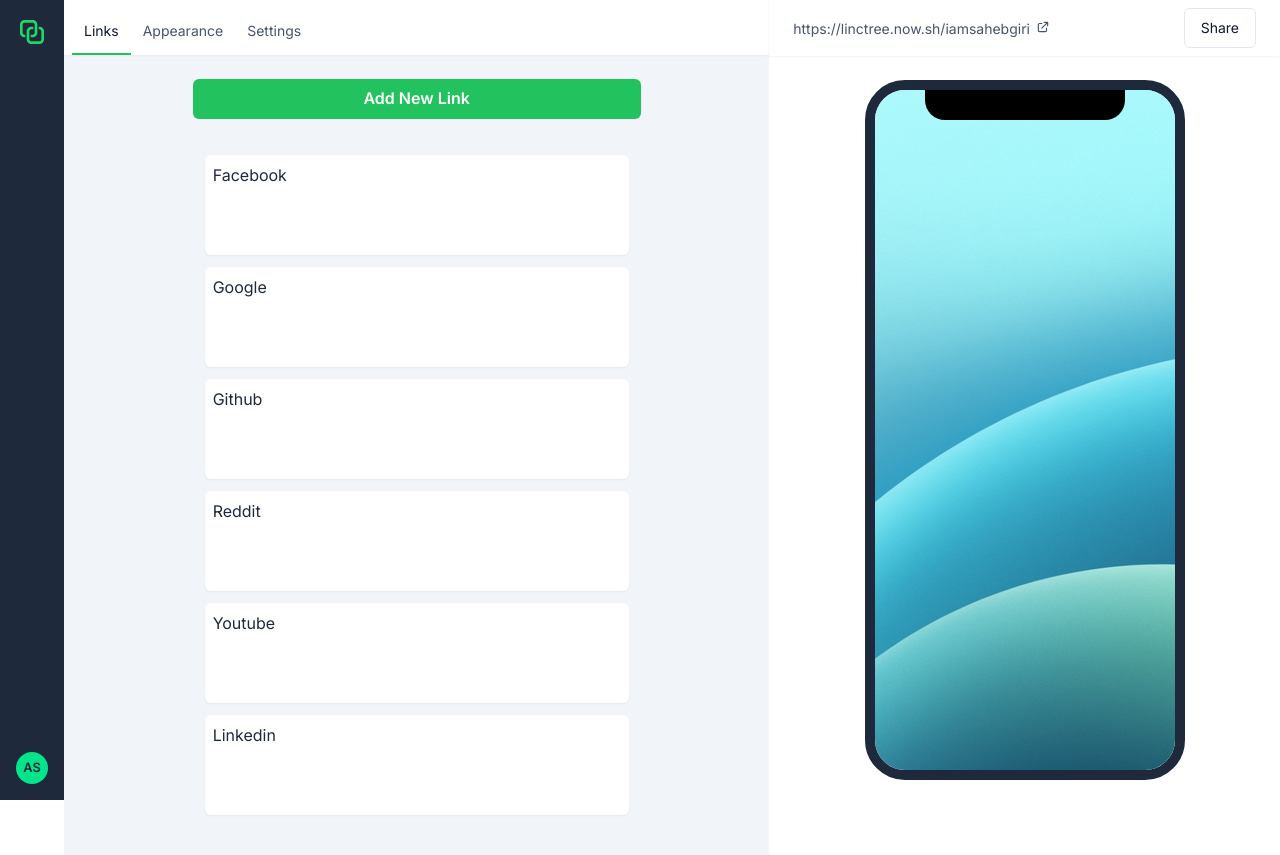
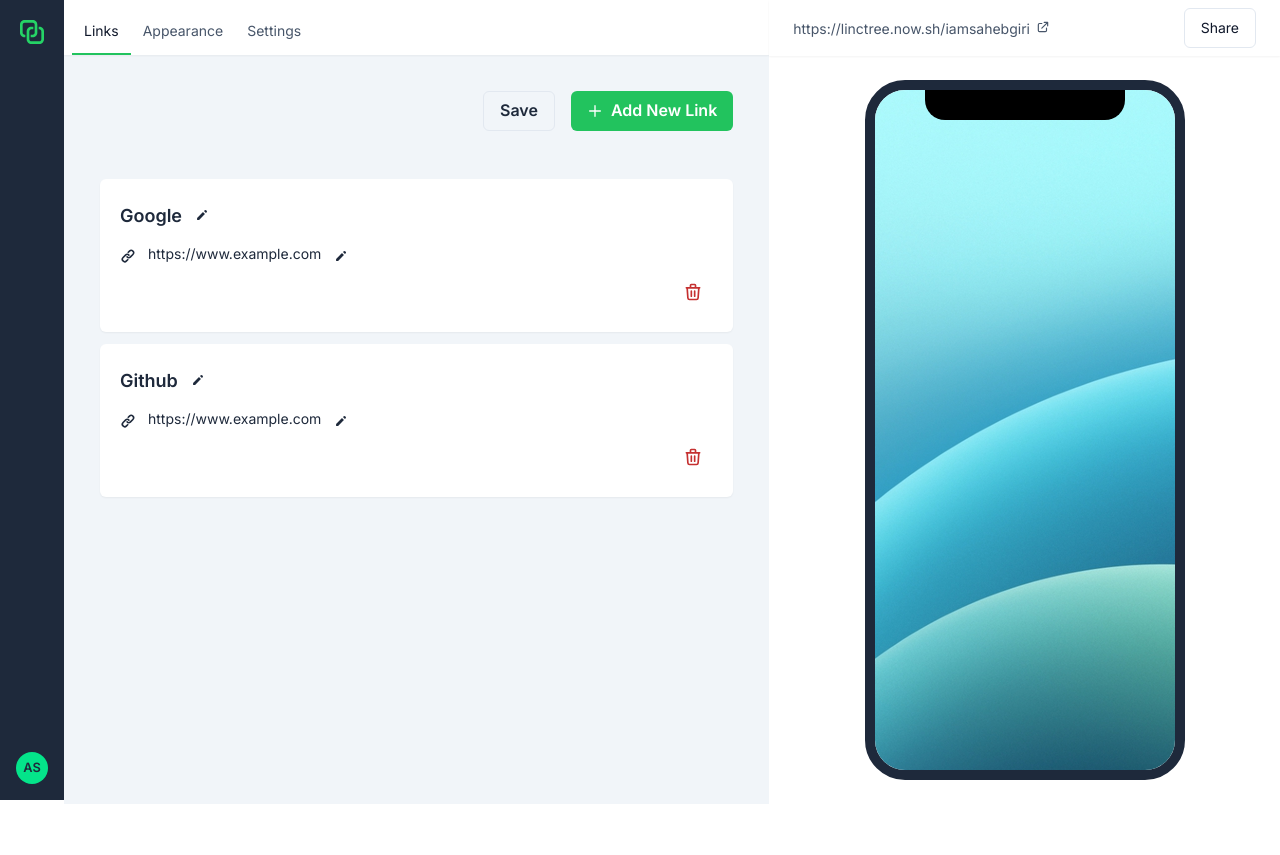
Before and after one commit to iamsahebgiri/linctree, a Next.js app: page /dashboard in a window 1280 px wide. After the commit the page ends 804 px from the top, so only its background shows below. Built offline with nearby package versions, Linux system fonts and the light colour scheme.

Commit message:
added editable text field component

```diff
--- a/components/DashboardShell.js
+++ b/components/DashboardShell.js
@@ -39,7 +39,7 @@
   ];
   return (
     <Box>
-      <Flex position="fixed">
+      <Flex position="fixed" zIndex={3}>
         <Flex
           width={['100vw', '64px']}
           flexDir={['row', 'column']}
--- a/components/DraggableLinks.js
+++ b/components/DraggableLinks.js
@@ -1,6 +1,7 @@
-import { useState } from 'react';
 import { DragDropContext, Droppable, Draggable } from 'react-beautiful-dnd';
-import { Box } from '@chakra-ui/react';
+import { Box, Text, Icon, IconButton, Link, Flex } from '@chakra-ui/react';
+import { HiLink, HiOutlineTrash } from 'react-icons/hi';
+import EditableTextField from './EditableTextField';
 
 const reorder = (list, startIndex, endIndex) => {
   const result = Array.from(list);
@@ -9,9 +10,7 @@
   return result;
 };
 
-const DraggableLinks = ({ data }) => {
-  const [state, setState] = useState(data);
-
+const DraggableLinks = ({ state, setState }) => {
   const onDragEnd = (result) => {
     if (!result.destination) {
       return;
@@ -41,14 +40,36 @@
                       {...provided.draggableProps}
                       {...provided.dragHandleProps}
                       key={item.id}
-                      h="100px"
-                      p={2}
+                      p={[3, 5]}
                       mb={3}
                       bg="white"
                       rounded="md"
                       shadow={snapshot.isDragging ? 'md' : 'sm'}
                     >
-                      {item.name}
+                      <EditableTextField
+                        fontWeight="bold"
+                        fontSize="lg"
+                        defaultValue={item.name}
+                        placeholder="Example"
+                      />
+                      <Flex mt={2} alignItems="center">
+                        <Icon as={HiLink} />
+                        <EditableTextField
+                          fontSize="sm"
+                          ml={3}
+                          width="100%"
+                          placeholder="https://www.example.com"
+                        />
+                      </Flex>
+                      <Flex justifyContent="flex-end">
+                        <IconButton
+                          aria-label="icon"
+                          icon={<Icon as={HiOutlineTrash} h={5} w={5} />}
+                          size="md"
+                          variant="ghost"
+                          colorScheme="red"
+                        />
+                      </Flex>
                     </Box>
                   )}
                 </Draggable>
--- /dev/null
+++ b/components/EditableTextField.js
@@ -0,0 +1,51 @@
+import {
+  ButtonGroup,
+  Editable,
+  EditableInput,
+  EditablePreview,
+  Flex,
+  Icon,
+  IconButton
+} from '@chakra-ui/react';
+import { HiX, HiOutlineCheck, HiPencil } from 'react-icons/hi';
+
+const EditableTextField = (props) => {
+  const EditableControls = ({ isEditing, onSubmit, onCancel, onEdit }) => {
+    return isEditing ? (
+      <ButtonGroup size="sm" ml={1}>
+        <IconButton
+          icon={<Icon as={HiOutlineCheck} />}
+          variant="ghost"
+          onClick={onSubmit}
+        />
+        <IconButton
+          icon={<Icon as={HiX} />}
+          variant="ghost"
+          onClick={onCancel}
+        />
+      </ButtonGroup>
+    ) : (
+      <Flex ml={1}>
+        <IconButton
+          size="sm"
+          icon={<Icon as={HiPencil} />}
+          variant="ghost"
+          onClick={onEdit}
+        />
+      </Flex>
+    );
+  };
+  return (
+    <Editable {...props} isPreviewFocusable={false} submitOnBlur={false}>
+      {(props) => (
+        <Flex>
+          <EditablePreview />
+          <EditableInput _focus={{ boxShadow: 0 }} />
+          <EditableControls {...props} />
+        </Flex>
+      )}
+    </Editable>
+  );
+};
+
+export default EditableTextField;
--- a/pages/dashboard.js
+++ b/pages/dashboard.js
@@ -1,26 +1,45 @@
-import { Button, Flex, Box, Stack } from '@chakra-ui/react';
+import { useState } from 'react';
+import { Button, Flex, Box, Icon } from '@chakra-ui/react';
+import { HiOutlinePlus } from 'react-icons/hi';
 import DashboardShell from '@/components/DashboardShell';
 import DraggableLinks from '@/components/DraggableLinks';
 
 const DataFromBackend = [
-  { id: 'gzm10coxqss', name: 'Facebook' },
   { id: 'u3nir51t8hk', name: 'Google' },
-  { id: 'cvmyi5bkfj5', name: 'Github' },
-  { id: '9ailtmuoa58', name: 'Reddit' },
-  { id: 'if8r6fvt9j', name: 'Youtube' },
-  { id: 'k5tjew3uf5n', name: 'Linkedin' }
+  { id: 'cvmyi5bkfj5', name: 'Github' }
 ];
 
 const Dashboard = () => {
+  const [state, setState] = useState(DataFromBackend);
+
   return (
     <DashboardShell>
       <Flex p={[2, 6]}>
-        <Flex width={['100%', 'md']} margin="0 auto" direction="column">
-          <Button isFullWidth colorScheme="whatsapp" mb={[2, 6]}>
-            Add New Link
-          </Button>
+        <Flex width={['100%']} margin="0 auto" direction="column">
+          <Flex p={3} direction="row-reverse">
+            <Button
+              leftIcon={<Icon as={HiOutlinePlus} />}
+              colorScheme="whatsapp"
+              ml={4}
+              mb={[2, 6]}
+              onClick={() => {
+                setState((state) => [
+                  ...state,
+                  {
+                    id: Math.random().toString(36).slice(2),
+                    name: 'Saheb Giri'
+                  }
+                ]);
+              }}
+            >
+              Add New Link
+            </Button>
+            <Button variant="outline" mb={[2, 6]} onClick={() => {}}>
+              Save
+            </Button>
+          </Flex>
           <Box>
-            <DraggableLinks data={DataFromBackend} />
+            <DraggableLinks state={state} setState={setState} />
           </Box>
         </Flex>
       </Flex>
```
